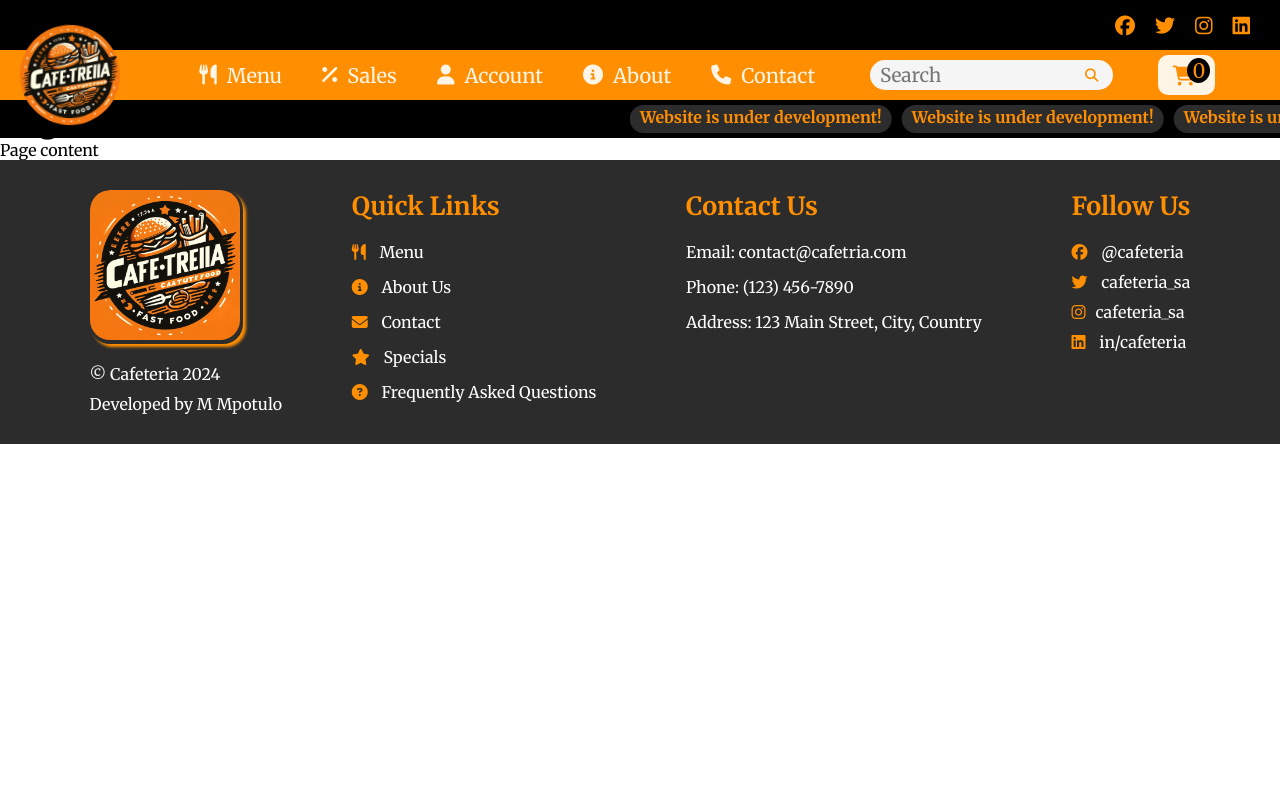
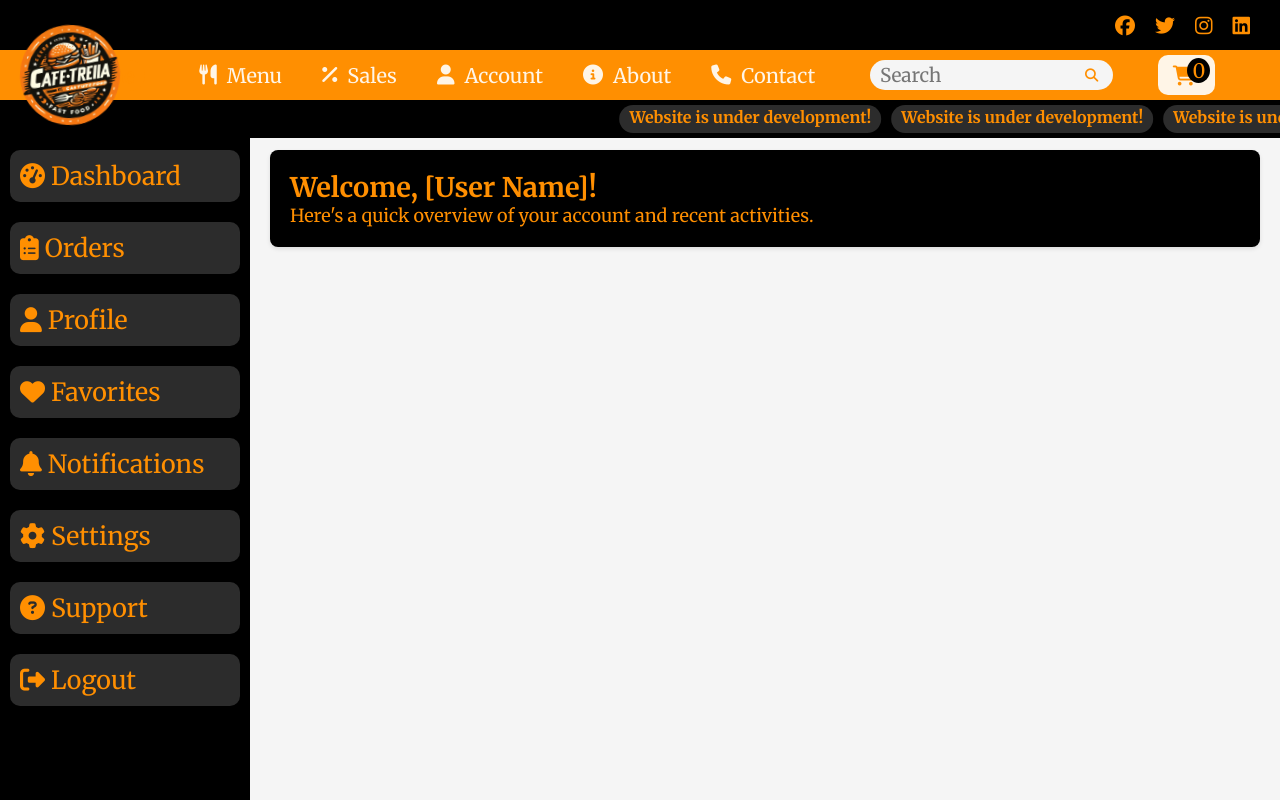
Before and after one commit to mmpotulo28/cafetria, a Next.js app: page /endpoints/user/orders in a window 1280 px wide. Shown: the top 800 px of the page. Built offline with nearby package versions, Linux system fonts and the light colour scheme.

Commit message:
Refactor import paths in UserLayout.tsx, OrdersPage.tsx, UserProfilePage.tsx, UserDashboardPage.tsx, and DashboardSidebar.tsx

```diff
--- /dev/null
+++ b/src/components/DashboardSidebar.tsx
@@ -0,0 +1,51 @@
+import Link from 'next/link';
+import React from 'react';
+
+const DashboardSidebar: React.FC<any> = ({ styles }) => {
+	return (
+		<ul className={styles.sidebarMenu}>
+			<li className={`${styles.sidebarMenuItem} ${styles.slideInLeft}`}>
+				<Link href='/endpoints/user/dashboard' className={styles.sidebarMenuLink}>
+					<i className='fas fa-tachometer-alt'></i> Dashboard
+				</Link>
+			</li>
+			<li className={`${styles.sidebarMenuItem} ${styles.slideInLeft}`}>
+				<Link href='/endpoints/user/orders' className={styles.sidebarMenuLink}>
+					<i className='fas fa-clipboard-list'></i> Orders
+				</Link>
+			</li>
+			<li className={`${styles.sidebarMenuItem} ${styles.slideInLeft}`}>
+				<Link href='/endpoints/user/profile' className={styles.sidebarMenuLink}>
+					<i className='fas fa-user'></i> Profile
+				</Link>
+			</li>
+			<li className={`${styles.sidebarMenuItem} ${styles.slideInLeft}`}>
+				<Link href='/endpoints/user/favorites' className={styles.sidebarMenuLink}>
+					<i className='fas fa-heart'></i> Favorites
+				</Link>
+			</li>
+			<li className={`${styles.sidebarMenuItem} ${styles.slideInLeft}`}>
+				<Link href='/endpoints/user/notification' className={styles.sidebarMenuLink}>
+					<i className='fas fa-bell'></i> Notifications
+				</Link>
+			</li>
+			<li className={`${styles.sidebarMenuItem} ${styles.slideInLeft}`}>
+				<Link href='/endpoints/user/settings' className={styles.sidebarMenuLink}>
+					<i className='fas fa-cog'></i> Settings
+				</Link>
+			</li>
+			<li className={`${styles.sidebarMenuItem} ${styles.slideInLeft}`}>
+				<Link href='/endpoints/user/support' className={styles.sidebarMenuLink}>
+					<i className='fas fa-question-circle'></i> Support
+				</Link>
+			</li>
+			<li className={`${styles.sidebarMenuItem} ${styles.slideInLeft}`}>
+				<Link href='/endpoints/user/logout' className={styles.sidebarMenuLink}>
+					<i className='fas fa-sign-out-alt'></i> Logout
+				</Link>
+			</li>
+		</ul>
+	);
+};
+
+export default DashboardSidebar;
--- a/src/components/Header.tsx
+++ b/src/components/Header.tsx
@@ -1,9 +1,31 @@
-import React from 'react';
+import React, { useEffect } from 'react';
 import Image from 'next/image';
 import Link from 'next/link';
 import Updates from './Updates';
+import { iCartItem } from '@/lib/Type';
+
+export let updateCart = () => {};
 
 const Header: React.FC = () => {
+	// track cart
+	const [cart, setCart] = React.useState<iCartItem[]>([]);
+
+	useEffect(() => {
+		updateCart = () => {
+			const updatedCart = JSON.parse(window.localStorage.getItem('cart') || '[]');
+			setCart(updatedCart);
+		};
+
+		const initialCart = JSON.parse(window.localStorage.getItem('cart') || '[]');
+		setCart(initialCart);
+
+		window.addEventListener('storage', updateCart);
+
+		return () => {
+			window.removeEventListener('storage', updateCart);
+		};
+	}, []);
+
 	return (
 		<header>
 			<div className='top-nav slide-down'>
@@ -83,7 +105,7 @@ const Header: React.FC = () => {
 						<Link href='/cart' className='nav-link'>
 							<i className='fa fa-shopping-cart'></i>
 						</Link>
-						<p className='cart-count'>0</p>
+						<p className='cart-count'>{cart.length}</p>
 					</li>
 				</ul>
 				<span id='nav-line'></span>
--- a/src/pages/cart/index.tsx
+++ b/src/pages/cart/index.tsx
@@ -3,6 +3,7 @@ import CartTableRow from './components/cartTableRow';
 import Link from 'next/link';
 import { iProduct } from './types/types';
 import { useRouter } from 'next/router';
+import { updateCart } from '@/components/Header';
 
 const CartPage: React.FC = () => {
 	const router = useRouter();
@@ -32,6 +33,7 @@ const CartPage: React.FC = () => {
 		const newCart = cart.filter((product) => product.id !== id);
 		setCart(newCart);
 		localStorage.setItem('cart', JSON.stringify(newCart));
+		updateCart();
 	};
 
 	// edit button onclick
@@ -42,6 +44,7 @@ const CartPage: React.FC = () => {
 		setCart(newCart);
 
 		// the route to item/id page
+		updateCart();
 		router.push(`/item/${id}`);
 	};
 
--- /dev/null
+++ b/src/pages/endpoints/user/UserLayout.tsx
@@ -0,0 +1,19 @@
+import React from 'react';
+import styles from './styles.module.css'; // Assuming you have some styles
+import DashboardSidebar from '@/components/DashboardSidebar';
+
+const UserLayout: React.FC<{ children: React.ReactNode }> = ({ children }) => {
+	return (
+		<>
+			<div className={styles.dashboardMain}>
+				<section className={styles.sideBar}>
+					<DashboardSidebar styles={styles} />
+				</section>
+
+				<section className={styles.mainContent}>{children}</section>
+			</div>
+		</>
+	);
+};
+
+export default UserLayout;
--- a/src/pages/endpoints/user/orders/index.tsx
+++ b/src/pages/endpoints/user/orders/index.tsx
@@ -1,9 +1,13 @@
-export default function Page() {
+import UserLayout from '../UserLayout';
+import styles from '../styles.module.css';
 
+export default function OrdersPage() {
 	return (
-		<>
-			<h1>Page </h1>
-			<p>Page content</p>
-		</>
+		<UserLayout>
+			<div className={styles.welcomeMessage}>
+				<h1>Welcome, [User Name]!</h1>
+				<p>Here's a quick overview of your account and recent activities.</p>
+			</div>
+		</UserLayout>
 	);
 }
--- /dev/null
+++ b/src/pages/endpoints/user/styles.module.css
@@ -0,0 +1,243 @@
+.dashboardMain {
+	display: grid;
+	grid-template-columns: minmax(150px, 250px) 1fr;
+	margin-block-start: 130px;
+	background-color: red;
+}
+
+.dashboardMain .sideBar {
+	background-color: black;
+	min-block-size: 82vh;
+	color: var(--prim-color);
+	padding: 20px 10px;
+	font-size: 25px;
+	overflow: hidden;
+	padding-top: 20px;
+}
+
+.dashboardMain .sideBar .sidebarMenu {
+	list-style: none;
+	display: flex;
+	flex-direction: column;
+	gap: 20px;
+}
+
+.dashboardMain .sideBar .sidebarMenu .sidebarMenuItem {
+	display: flex;
+	flex-wrap: nowrap;
+	align-items: center;
+	padding: 10px 10px;
+	background-color: var(--forth-color);
+	border-radius: 10px;
+}
+
+.dashboardMain .sideBar .sidebarMenu .sidebarMenuItem:hover {
+	box-shadow: 2px 2px 4px 0 var(--prim-color);
+}
+
+.dashboardMain .mainContent {
+	background-color: var(--font-color);
+	min-block-size: 82vh;
+	padding: 20px;
+}
+
+.mainContent {
+	margin-left: 0px;
+	padding: 20px;
+	width: calc(100% - 40px);
+	max-height: 100vh;
+	overflow-y: auto;
+}
+
+.welcomeMessage {
+	background-color: #fff;
+	padding: 20px;
+	border-radius: 8px;
+	box-shadow: 0 2px 4px rgba(0, 0, 0, 0.1);
+	margin-bottom: 20px;
+	color: var(--prim-color);
+	font-size: 18px;
+	background-color: black;
+}
+
+.dashboardCards {
+	display: flex;
+	flex-wrap: wrap;
+	gap: 20px;
+}
+
+.card {
+	background-color: var(--forth-color);
+	padding: 20px;
+	border-radius: 8px;
+	box-shadow: 0 2px 4px rgba(0, 0, 0, 0.1);
+	flex: 1;
+	min-width: 200px;
+	color: var(--font-color);
+	font-size: 16px;
+	overflow: hidden;
+}
+
+.card:nth-child(even) h3 {
+	padding-bottom: 5px;
+	animation: slide-in 2s linear;
+}
+
+.card h3 {
+	font-size: 24px;
+	margin-bottom: 20px;
+	color: var(--prim-color);
+	overflow: hidden;
+	text-wrap: nowrap;
+	width: 100%;
+	text-align: center;
+}
+
+.card p {
+	font-size: 18px;
+}
+
+.card .icon {
+	font-size: 50px;
+	margin-bottom: 20px;
+}
+
+.card ul {
+	display: flex;
+	flex-direction: column;
+	gap: 10px;
+	list-style: none;
+	padding: 0;
+	min-height: 100%;
+}
+
+.card ul li {
+	display: flex;
+	justify-content: space-between;
+	border-bottom: 1px solid grey;
+	padding: 5px 0;
+}
+
+.card ul li:hover {
+	background-color: #f9f9f9;
+	color: var(--prim-color);
+}
+
+.menuItems {
+	display: flex;
+	flex-direction: column;
+	gap: 10px;
+	min-height: 100%;
+}
+
+.menuItem {
+	display: flex;
+	align-items: center;
+	gap: 10px;
+	justify-content: space-between;
+}
+
+.menuItem img {
+	width: 50px;
+	height: 50px;
+	margin-right: 10px;
+	border-radius: 50%;
+	box-shadow: 0 2px 4px rgba(0, 0, 0, 0.1);
+	object-fit: contain;
+	background-color: var(--font-color);
+}
+
+.stats {
+	background-color: var(--font-color);
+	padding: 20px;
+	border-radius: 8px;
+	box-shadow: 0 2px 4px black;
+	margin-bottom: 20px;
+}
+
+.stats h3 {
+	margin-bottom: 20px;
+	font-size: 25px;
+	color: var(--prim-color);
+	text-align: left;
+}
+
+.statsGrid {
+	display: flex;
+	justify-content: space-around;
+}
+
+.stat {
+	text-align: center;
+	flex: 1;
+	margin: 0 10px;
+}
+
+.stat i {
+	font-size: 2em;
+	color: var(--prim-color);
+	margin-bottom: 10px;
+}
+
+.stat h4 {
+	font-size: 1.2em;
+	color: #555;
+	margin-bottom: 5px;
+}
+
+.statNumber {
+	font-size: 2em;
+	color: #333;
+	font-weight: bold;
+	transition: all ease-in-out 0.3s;
+}
+
+/* notifications */
+.latestNotifications {
+	padding: 20px;
+	border-radius: 8px;
+	margin-bottom: 20px;
+	overflow: hidden;
+	min-height: auto;
+}
+
+.latestNotifications ul {
+	list-style: none;
+	padding: 0;
+	margin: 0;
+}
+
+.latestNotifications ul li {
+	display: flex;
+	align-items: center;
+	justify-content: flex-start;
+	gap: 20px;
+	padding: 10px 5px;
+	font-size: 17px;
+	color: var(--font-color);
+}
+
+.latestNotifications li p {
+	width: 100%;
+}
+
+.latestNotifications li i {
+	margin: 0px;
+	color: var(--prim-color);
+}
+
+.profileOverview h3 {
+	margin-bottom: 15px;
+}
+
+.profileOverview p {
+	font-size: 1em;
+	color: var(--font-color);
+	margin: 10px 0;
+}
+
+.profileOverview {
+	display: flex;
+	flex-direction: column;
+	align-items: flex-start;
+}
```
Also changed, not shown: src/pages/endpoints/user/dashboard/index.tsx (+50 -5 lines), src/pages/endpoints/user/profile/index.tsx (+9 -5 lines), src/pages/item/[itemId]/index.tsx (+9 -13 lines).
